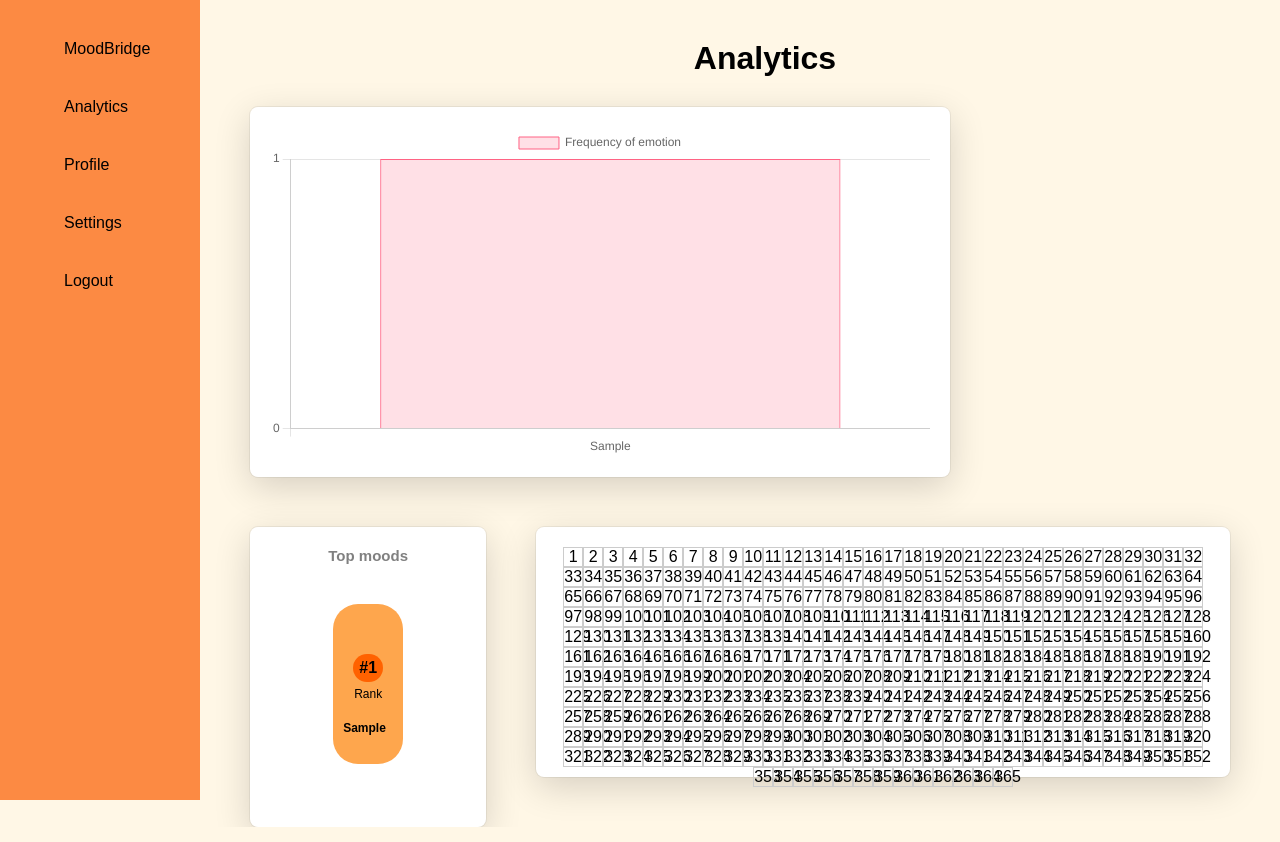
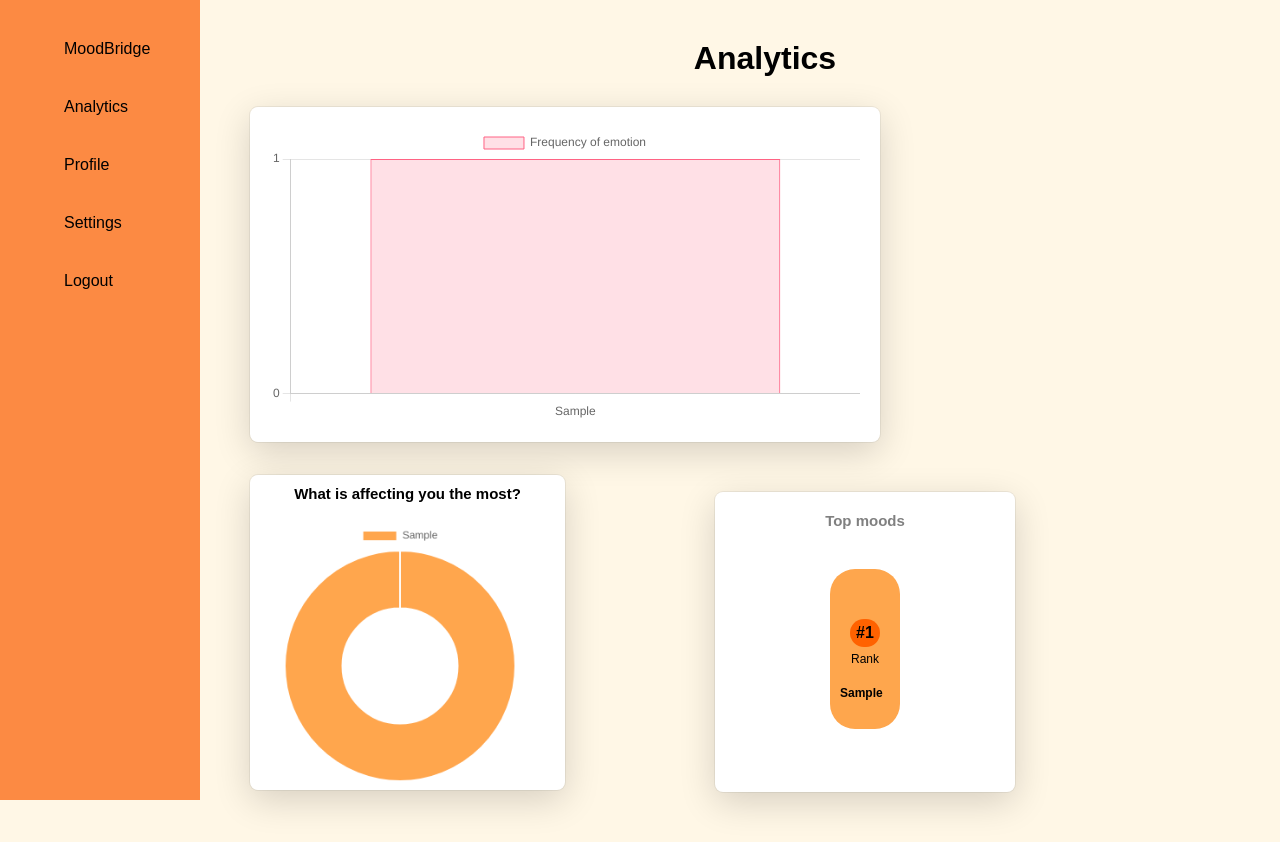
Before and after one commit to KharaFalcon/moodBridge, a PHP site: page /analytics.php in a window 1280 px wide. Run offline with PHP 8.4, Linux system fonts and the light colour scheme; the visitor is signed in with stand-in values (Sample User, id 1); tables that the repository leaves empty or names only in its code hold one stand-in row (values such as "Sample post"); data that the repository does not hold is empty.

Commit message:
adding activity chart and removing year-in-pixels

```diff
--- a/analytics.php
+++ b/analytics.php
@@ -118,12 +118,22 @@ try {
       }
       ?>
 
+      <?php
+      // Fetch data from the database
+      try {
+        $sql_activities = "SELECT ActivityType, COUNT(*) AS count FROM activities GROUP BY ActivityType";
+        $stmt_activities = $pdo->query($sql_activities);
+        $activities_data = $stmt_activities->fetchAll(PDO::FETCH_ASSOC);
+      } catch (PDOException $e) {
+        die("ERROR: Could not be able to execute $sql_activities. " . $e->getMessage());
+      }
+      ?>
+
       <div class="chartBox">
         <canvas id="myChart"></canvas>
       </div>
+      <div class="bottomAnalytics">
 
-    </div>
-    <div class="bottomAnalytics">
         <div class="topMoodsContainer">
           <h3 id="topMoodText">Top moods</h3>
           <div class="topMoods">
@@ -139,8 +149,9 @@ try {
           </div>
         </div>
 
-    <div id="year-in-pixels">
-
+        <div class="pieBackground">
+          <h2 id="pieText">What is affecting you the most?</h2>
+          <canvas id="pieActivityChart"></canvas>
         </div>
       </div>
       <script>
@@ -197,6 +208,52 @@ try {
           }
         };
 
+        // Prepare data for the doughnut chart
+        const activitiesData = <?php echo json_encode($activities_data); ?>;
+
+        // Extract labels and data from fetched data
+        const activityLabels = activitiesData.map(item => item.ActivityType);
+        const activityCounts = activitiesData.map(item => item.count);
+
+        // Doughnut chart configuration
+        const doughnutConfig = {
+          type: 'doughnut',
+          data: {
+            labels: activityLabels,
+            datasets: [{
+              data: activityCounts,
+              backgroundColor: [
+                '#ffa64d',
+                '#ff99b3',
+                '#ff7f7f',
+                '#b3ff99',
+                '#ffcc00',
+                '#ffdab9',
+                '#e6e6fa',
+                '#ff7f50',
+                '#add8e6'
+
+
+              ],
+            }],
+          },
+          options: {
+            responsive: false,
+            maintainAspectRatio: false,
+            legend: {
+              position: 'bottom',
+              labels: {
+                boxWidth: 12
+              }
+            }
+          }
+        };
+
+        // Initialize the doughnut chart
+        var ctx_2 = document.getElementById("pieActivityChart").getContext('2d');
+        var myDoughnutChart_2 = new Chart(ctx_2, doughnutConfig);
+
+
         const myChart = new Chart(
           document.getElementById('myChart'),
           config
--- a/css/styles.css
+++ b/css/styles.css
@@ -1,3 +1,17 @@
+:root {
+    --bright-orange: #fc8a43;
+    --black : #000000;
+    --white : #ffffff;
+    --background-light: #fff7e6;
+    --background-dark: #1e1e1e;
+    --dot-color: #bbb;
+    --error-msg-color:rgb(190, 61, 61);
+    --btn-clicked-color: #ed6e42;
+    --orange: orange;
+    --transparent-grey-dark: 6564644a;
+    --text-area-dark-color: #656464;
+}
+
 * {
 margin: 0;
 padding: 0;
@@ -596,8 +630,8 @@ h4 {
 }
 
 .chartBox {
-    width: 700px;
-    background-color: #fff;
+    width: 630px;
+    background-color: var(--white);
     border-radius: 8px;
     padding: 20px;
     box-shadow: rgba(0, 0, 0, 0.16) 0px 10px 36px 0px, rgba(0, 0, 0, 0.06) 0px 0px 0px 1px;
@@ -612,8 +646,8 @@ h4 {
 .topMoodsContainer {
     width: 300px;
     height: 300px;
-    background-color:#fff;
-    margin: 50px 0 0 250px;
+    background-color:var(--white);
+    margin: 50px 0 0 150px;
     border-radius: 8px;
     box-shadow: rgba(0, 0, 0, 0.16) 0px 10px 36px 0px, rgba(0, 0, 0, 0.06) 0px 0px 0px 1px;
     order:1;
@@ -677,44 +711,33 @@ background-color: #ffd8af;
 
 }
 
-#year-in-pixels {
-    margin: 50px;
-    background-color: #fff;
+.bottomAnalytics {
+    display: flex;
+    align-items: center;
+    margin-bottom: 50px;
+}
+#pieActivityChart {
+    height: 300px;
+    width: 300px;
     padding: 20px;
-    box-shadow: rgba(0, 0, 0, 0.16) 0px 10px 36px 0px, rgba(0, 0, 0, 0.06) 0px 0px 0px 1px;
-    border-radius: 8px;
-    order: 2;
-    height: 250px;
-    width: 870px;
 
 }
 
-.bottomAnalytics {
-    display: flex;
+.pieBackground {
+    width:315px;
+    height: 315px;
+    background-color: var(--white);
+    border-radius: 8px;
+    margin-top: 30px;
+    box-shadow: rgba(0, 0, 0, 0.16) 0px 10px 36px 0px, rgba(0, 0, 0, 0.06) 0px 0px 0px 1px;
 }
 
-.cube {
-    width: 20px;
-        height: 20px;
-        border: 1px solid #ccc;
-        display: inline-block;
-    }
+#pieText {
+    font-size: 15px;
+    margin-top:10px;
 
-    .red {
-        background-color: red;
-    }
+}
 
-    .green {
-        background-color: green;
-    }
-
-    .blue {
-        background-color: blue;
-    }
-
-    .yellow {
-        background-color: yellow;
-    }
 
 /* RESPONSIVE DESIGN */
 
--- a/js/analytics.js
+++ /dev/null
@@ -1,19 +0,0 @@
-document.addEventListener('DOMContentLoaded', function () {
-  const container = document.getElementById('year-in-pixels');
-  const colors = ['red', 'green', 'blue', 'yellow'];
-
-  // Create cells for each day of the year
-  for (let i = 0; i < 365; i++) {
-    const cell = document.createElement('div');
-    cell.className = 'cube';
-    const dayNumber = i + 1; // Days start from 1, not 0
-    cell.textContent = dayNumber; // Set the text content to the day number
-    cell.dataset.day = dayNumber; // Store the day number in a dataset attribute
-    cell.addEventListener('click', function () {
-      const colorIndex = Math.floor(Math.random() * colors.length);
-      this.classList.remove(...colors); // Remove existing color classes
-      this.classList.add(colors[colorIndex]); // Apply new color class
-    });
-    container.appendChild(cell);
-  }
-});
--- a/js/script.js
+++ b/js/script.js
@@ -1,8 +1,6 @@
 const cells = document.querySelectorAll(".cell");
 var buttonSubmit = document.querySelectorAll(".submitBtn");
-
 var buttons = document.querySelectorAll(".btn");
-
 
 // Create an array to store emotions with dots
 let emotionsWithDots = [];
@@ -231,9 +229,11 @@ function getCurrentDate() {
     const dateTime = new Date();
     return dateTime.toLocaleDateString();
 }
-
-// Target an HTML element to display the current date and time
-const dateDisplay = document.getElementById("date-container");
-
-// Set the innerHTML of the element to the current date and time returned by the function
-dateDisplay.innerHTML = getCurrentDate();
+document.addEventListener('DOMContentLoaded', function () {
+  const dateDisplay = document.getElementById('date-container');
+  if (dateDisplay) {
+    dateDisplay.innerHTML = getCurrentDate();
+  } else {
+    console.error('date-container element not found.');
+  }
+});
```
Also changed, not shown: other parts of css/styles.css (+60 -45 lines). Lines whose indentation alone changed are shown as unchanged.
